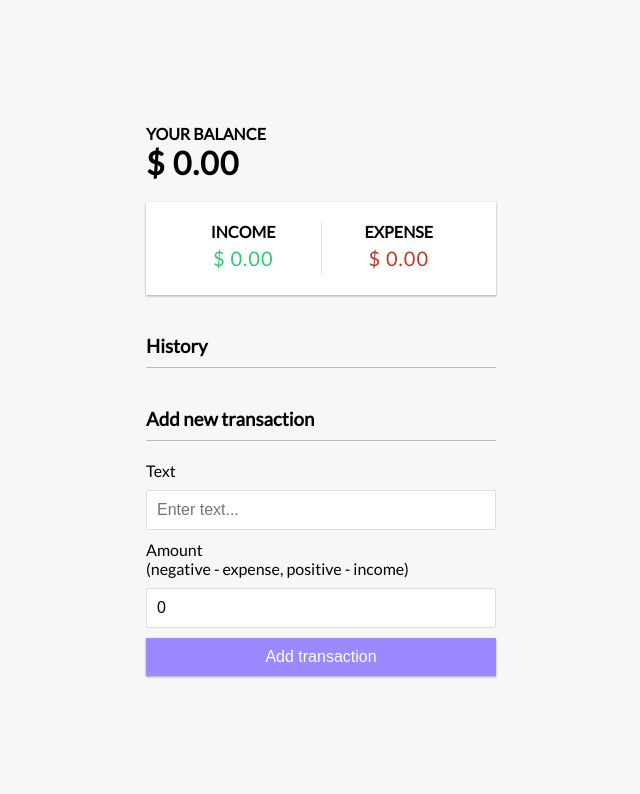
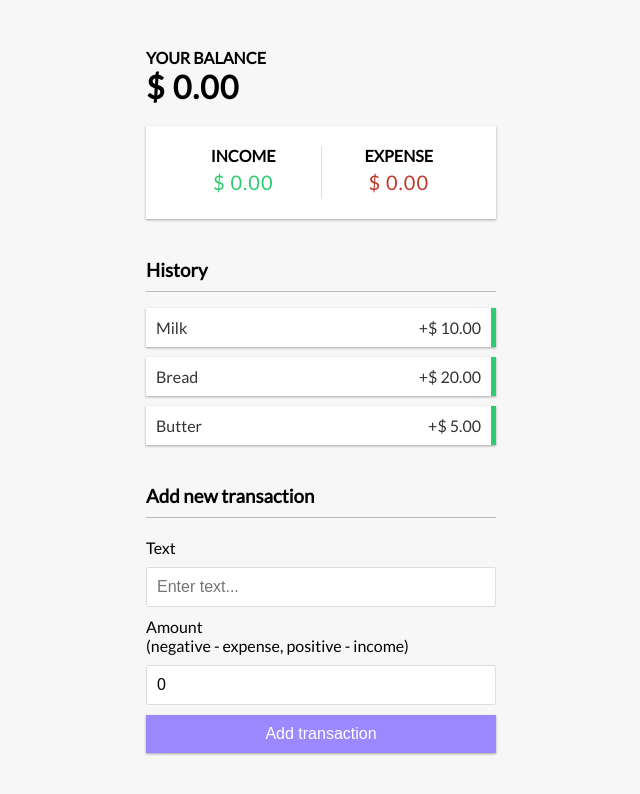
Before and after one commit to gouhar1512/expense-tracker-context-api, a React (Create React App) app: page / in a window 1280 px wide. Shown: the top 794 px of the page, without its empty margins (319-959 px from the left). Built offline with nearby package versions, Linux system fonts and the light colour scheme; the HTML template or start-up script is replaced by a standard one.

Commit message:
Created TransactionContext, intialState and provided initialState

```diff
--- a/src/components/TransactionList.js
+++ b/src/components/TransactionList.js
@@ -1,16 +1,16 @@
 import React, { useContext } from "react";
 import { Transaction } from "./Transaction";
+import { TransactionContext } from "../context/TransactionContext";
 
 export const TransactionList = () => {
-  // const { transactions } = useContext();
-
+  const { transactions } = useContext(TransactionContext);
   return (
     <>
       <h3>History</h3>
       <ul className="list">
-        {/* {transactions.map((transaction) => (
+        {transactions.map((transaction) => (
           <Transaction key={transaction.id} transaction={transaction} />
-        ))} */}
+        ))}
       </ul>
     </>
   );
--- /dev/null
+++ b/src/context/TransactionContext.js
@@ -0,0 +1,23 @@
+import { createContext } from "react";
+
+const initialState = {
+  transactions: [
+    {
+      id: Math.floor(Math.random() * 100000000),
+      text: "Milk",
+      amount: 10,
+    },
+    {
+      id: Math.floor(Math.random() * 100000000),
+      text: "Bread",
+      amount: 20,
+    },
+    {
+      id: Math.floor(Math.random() * 100000000),
+      text: "Butter",
+      amount: 5,
+    },
+  ],
+};
+
+export const TransactionContext = createContext(initialState);
```
